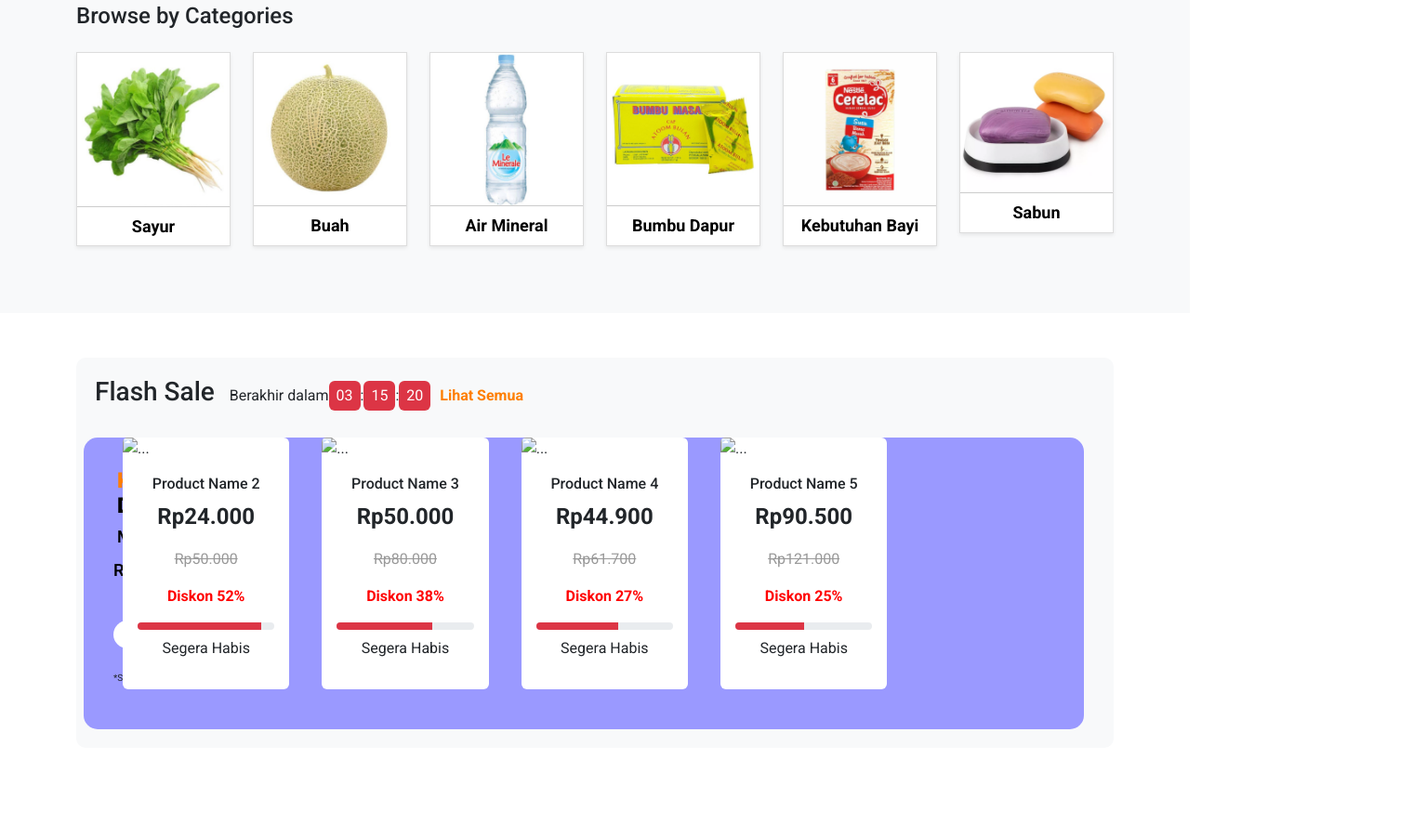
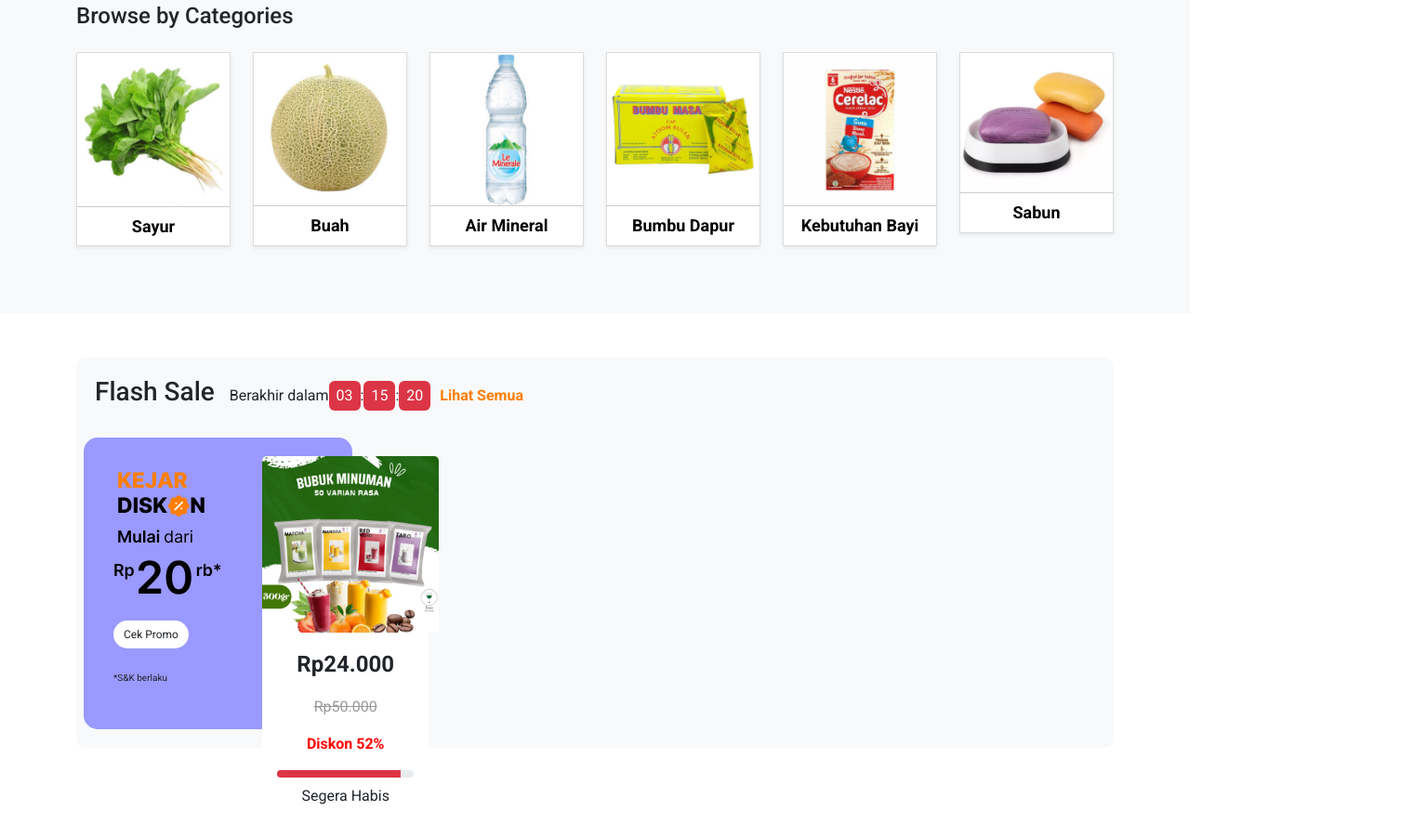
Before and after one commit to nnadra/Pangan, a plain HTML site: page index.html in a window 1280 px wide. Shown: the part 510-1411 px from the top of the page at 93% size, 1520 px wide, since content can reach past the window. Before the commit the page ends 1315 px from the top, so only its background shows below. Drawn offline with nearby package versions, Linux system fonts and the light colour scheme.

Commit message:
kejar diskon

```diff
--- a/css/custom.css
+++ b/css/custom.css
@@ -258,12 +258,15 @@
     padding: 2rem;
     border-radius: 15px;
     position: relative;
+    width: 289px;
 }
 
 .card-card{
     position: absolute;
     display: flex;
     gap: 5px;
+    margin-left: 150px;
+    margin-top: 20px;
 }
 .cek-promo button{
     padding: 5px 10px;
--- a/index.html
+++ b/index.html
@@ -285,9 +285,8 @@
           <!-- Card 2 -->
           <div class="col-md-2">
             <div class="card">
-              <img src="path/to/image2.jpg" class="card-img-top" alt="...">
+              <img src="assets/image/minuman.jpg" class="card-img-top" alt="..." style="width: 190px;">
               <div class="card-body text-center">
-                <h5 class="card-title">Product Name 2</h5>
                 <p class="price">Rp24.000</p>
                 <p class="original-price">Rp50.000</p>
                 <p class="discount">Diskon 52%</p>
@@ -299,57 +298,7 @@
               </div>
             </div>
           </div>
-          <!-- Card 3 -->
-          <div class="col-md-2">
-            <div class="card">
-              <img src="path/to/image3.jpg" class="card-img-top" alt="...">
-              <div class="card-body text-center">
-                <h5 class="card-title">Product Name 3</h5>
-                <p class="price">Rp50.000</p>
-                <p class="original-price">Rp80.000</p>
-                <p class="discount">Diskon 38%</p>
-                <div class="progress">
-                  <div class="progress-bar bg-danger" role="progressbar" style="width: 70%;" aria-valuenow="70"
-                    aria-valuemin="0" aria-valuemax="100"></div>
-                </div>
-                <p class="mt-2">Segera Habis</p>
-              </div>
-            </div>
-          </div>
-          <!-- Card 4 -->
-          <div class="col-md-2">
-            <div class="card">
-              <img src="path/to/image4.jpg" class="card-img-top" alt="...">
-              <div class="card-body text-center">
-                <h5 class="card-title">Product Name 4</h5>
-                <p class="price">Rp44.900</p>
-                <p class="original-price">Rp61.700</p>
-                <p class="discount">Diskon 27%</p>
-                <div class="progress">
-                  <div class="progress-bar bg-danger" role="progressbar" style="width: 60%;" aria-valuenow="60"
-                    aria-valuemin="0" aria-valuemax="100"></div>
-                </div>
-                <p class="mt-2">Segera Habis</p>
-              </div>
-            </div>
-          </div>
-          <!-- Card 5 -->
-          <div class="col-md-2">
-            <div class="card">
-              <img src="path/to/image5.jpg" class="card-img-top" alt="...">
-              <div class="card-body text-center">
-                <h5 class="card-title">Product Name 5</h5>
-                <p class="price">Rp90.500</p>
-                <p class="original-price">Rp121.000</p>
-                <p class="discount">Diskon 25%</p>
-                <div class="progress">
-                  <div class="progress-bar bg-danger" role="progressbar" style="width: 50%;" aria-valuenow="50"
-                    aria-valuemin="0" aria-valuemax="100"></div>
-                </div>
-                <p class="mt-2">Segera Habis</p>
-              </div>
-            </div>
-          </div>
+
         </div>
       </div>
     </div>
```
